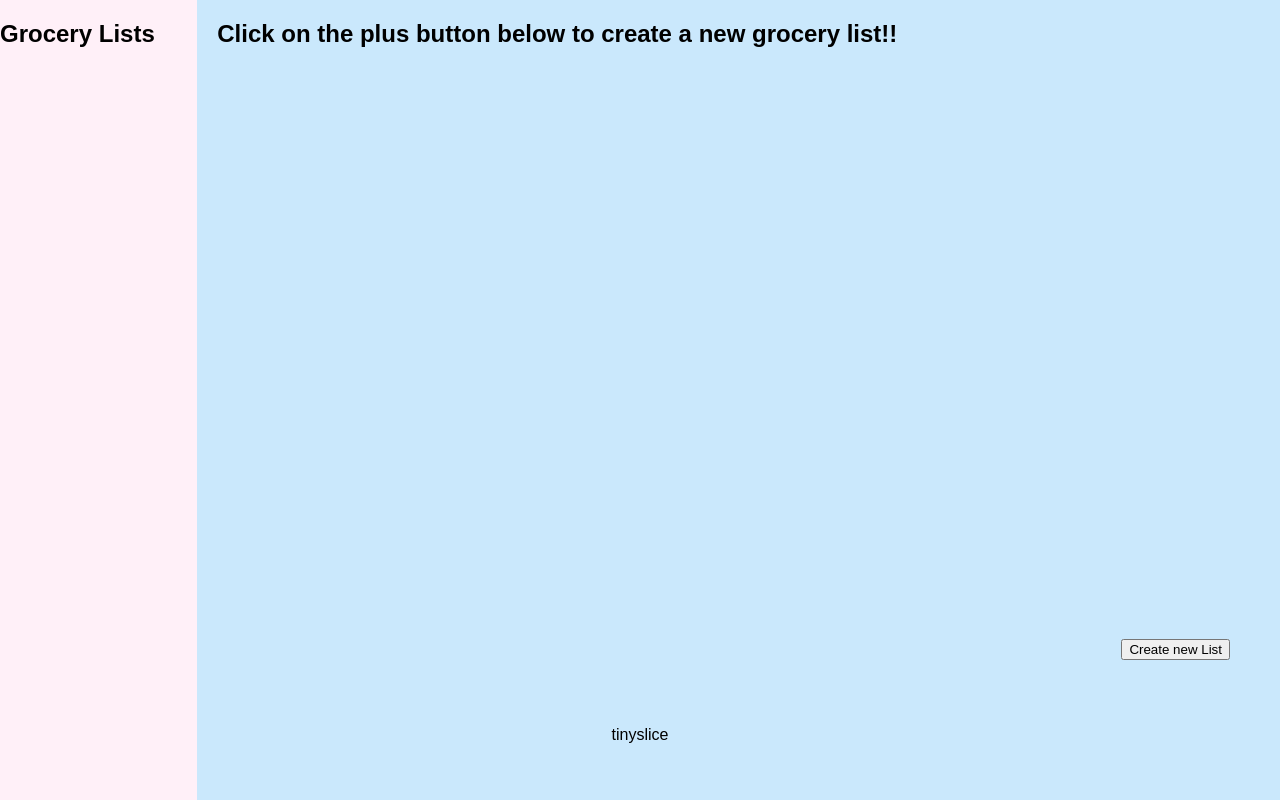
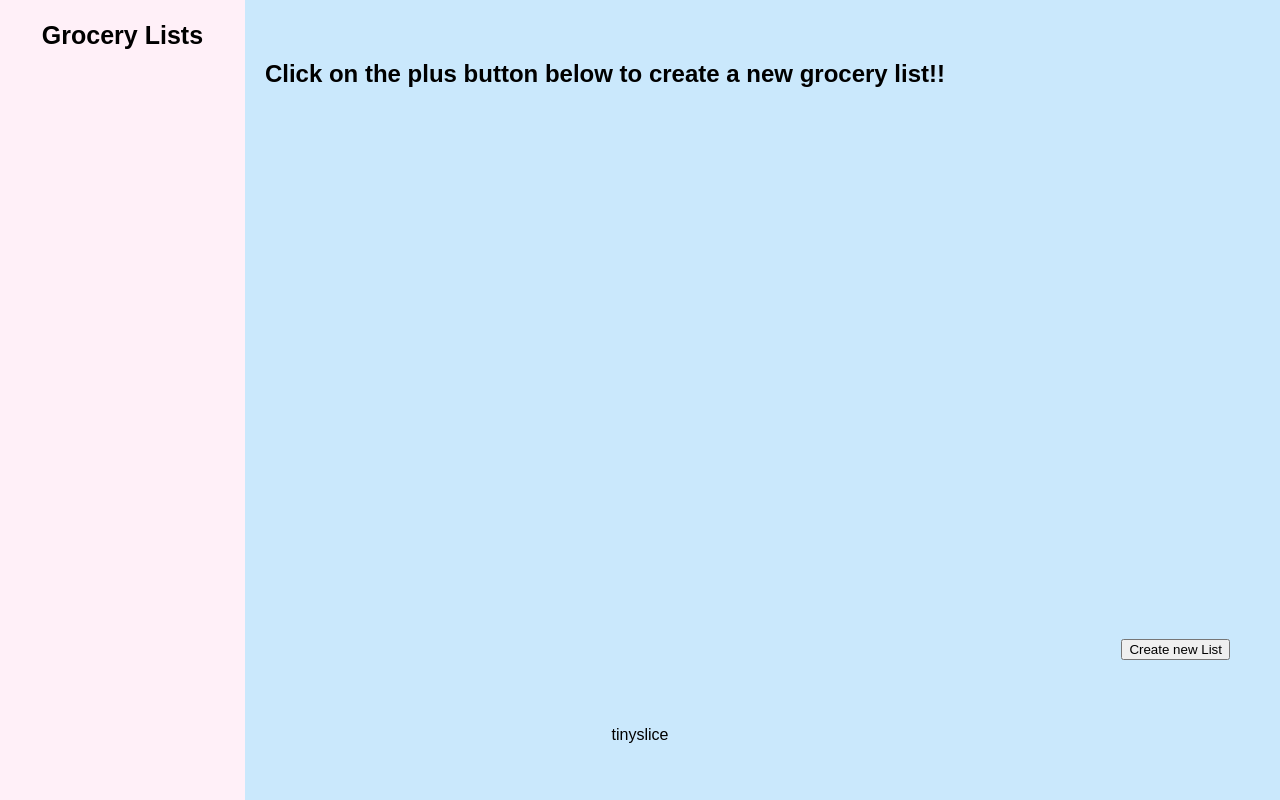
Before and after one commit to Gavin-Sharma/Tinyslice, a Flask app: template templates/index.html in a window 1280 px wide. Shown: the part 40-840 px from the top of the page. Run offline with Flask 2, Linux system fonts and the light colour scheme; the template is opened without the code that fills it, so the values that code supplies are empty.

Commit message:
fixed the styling error on the side nav header

```diff
--- a/static_files/style.css
+++ b/static_files/style.css
@@ -77,20 +77,22 @@ header::after {
 }
 
 h2 {
+    padding-top: 40px;
     padding-left: 20px;
 }
 
 .side-nav {
     display: flex;
     flex-direction: column;
-    flex-grow: 0.1;
+    flex-grow: 0.2;
     background-color: #FFF0F8;
 }
 
-.style-nav h1 {
-    font-size: 20px;
+.side-nav-header {
+    font-size: 25px;
     text-align: center;
     margin-bottom: 0;
+    /* padding-left: 10px; */
 }
 
 #created-lists {
@@ -157,7 +159,7 @@ footer {
 }
 
 /* Contact us page */
-.contact-h1 {
+.contact-hone {
     display: flex;
 }
 
--- a/templates/contact.html
+++ b/templates/contact.html
@@ -17,7 +17,7 @@
     </header>
 <body class="contact-body">
     <div class="main-contact">
-       <h1 class="contact-h1">Contact us</h1>
+       <h1 class="contact-hone">Contact us</h1>
        <div class="contact-info">
            <p>Email: tinyslice@gmail.com</p>
            <p>Phone number: 111-222-3333</p>
--- a/templates/index.html
+++ b/templates/index.html
@@ -19,7 +19,7 @@
 
     <section class="main-area">
         <div class="side-nav">
-            <h1>Grocery Lists</h1>
+            <h1 class="side-nav-header">Grocery Lists</h1>
             <nav>
                 <ul id="created-lists">
                 </ul>
```
